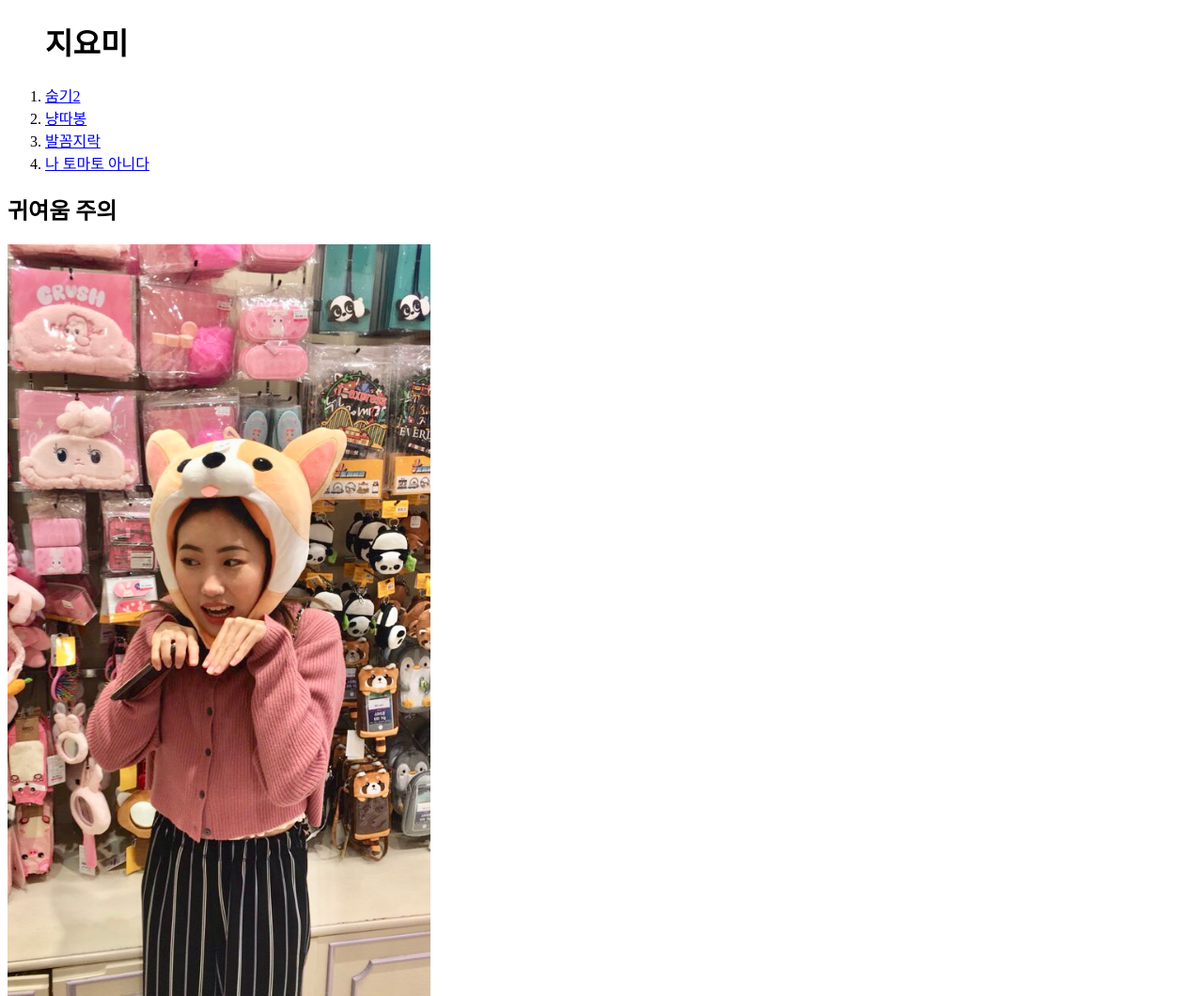
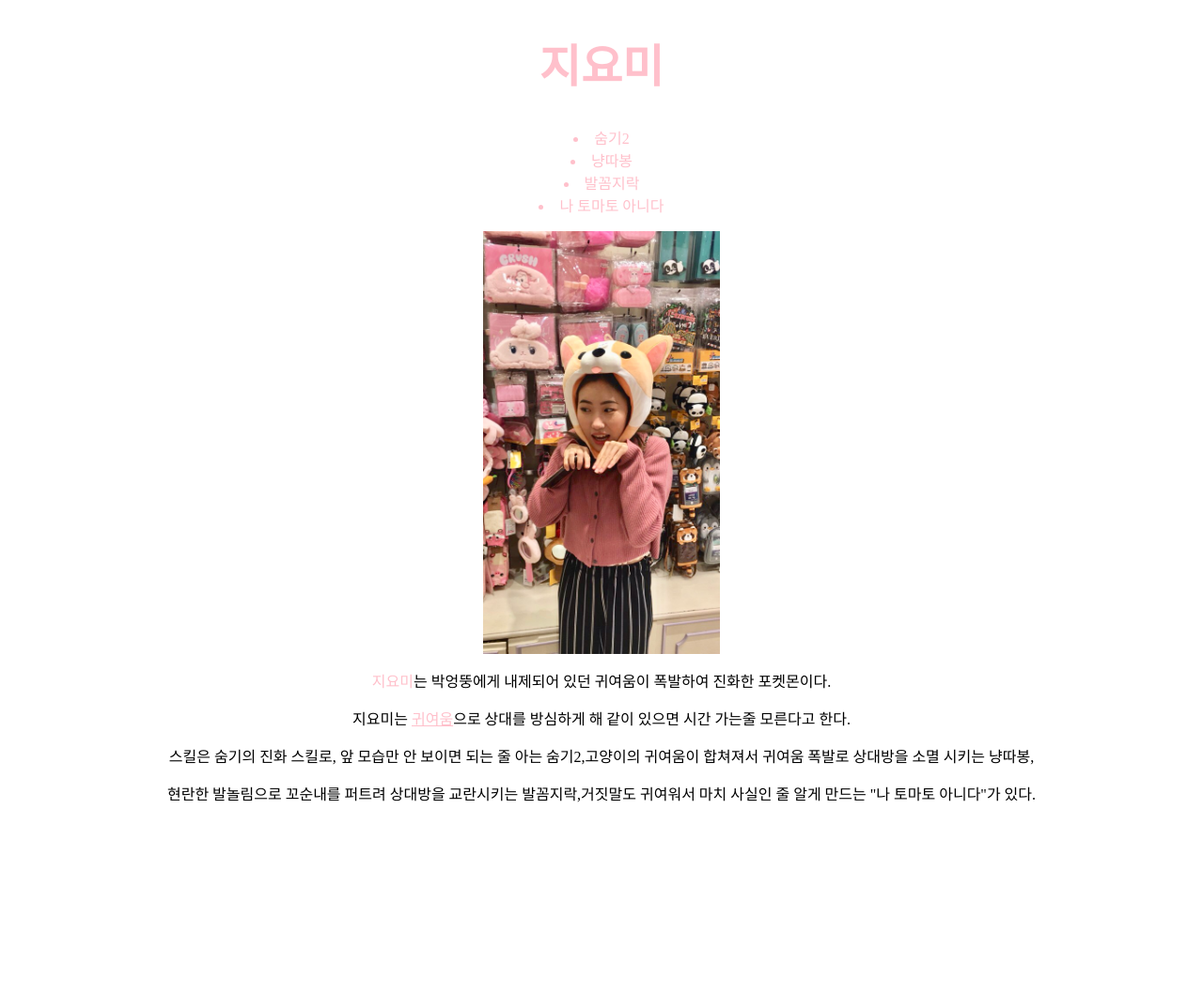
Before and after one commit to 10ESR10/web, a plain HTML site: page 지요미.html in a window 1280 px wide. Shown: the top 1060 px of the page at 94% size. After the commit the page ends 872 px from the top, so only its background shows below. Drawn offline with Linux system fonts and the light colour scheme.

Commit message:
Update 지요미.html

```diff
--- a/지요미.html
+++ b/지요미.html
@@ -3,18 +3,38 @@
 <head>
 <title>지요미</title>
 <meta charset="utf-8">
+<style>
+a {text-decoration: none;
+color: pink;
+text-align: center;}
+h1{color:pink;
+  text-align: center;
+  font-size: 300%;
+
+}
+li {text-align: center;
+  color: pink;
+}
+img {
+  display: block;
+  margin-left: auto;
+  margin-right: auto;
+  width: 20%;
+}
+p {text-align: center;}
+
+</style>
 </head>
 <body>
-<ol>
+<iframe src="권스틴비버.m4a" controls allow="autoplay" id="audio" hidden loop></iframe>
 <h1>지요미</h1>
  <li><a href="숨기2.jpg"target="_blank">숨기2</a></li>
   <li><a href="냥따봉.jpg"target="_blank">냥따봉</a></li>
   <li><a href="https://youtu.be/lh580ErBj_o"target="_blank">발꼼지락</a></li>
   <li><a href="https://youtu.be/0qvucn2IIzE"target="_blank">나 토마토 아니다</a></li>
-</ol>
 
-<h2>귀여움 주의</h2>
+
 <p><img src="지요미.jpg" width="450"></p>
-<a href="기타치기.jpg" target="_blank" title="코코 저리가라">지요미</a>는 박엉뚱에게 내재되어 있던 귀여움이 폭발하여 진화한 포켓몬이다.<p>지요미는<a title="하지만 엉뚱함도 아직 남아있다"> <u>귀여움</a></u>으로 상대를 방심하게 해 같이 있으면 시간 가는줄 모른다고 한다.</p>스킬은 숨기의 진화 스킬로, 앞 모습만 안 보이면 되는 줄 아는 숨기2,고양이의 귀여움이 합쳐져서 귀여움 폭발로 상대방을 소멸 시키는 냥따봉,현란한 발놀림으로 꼬순내를 퍼트려 상대방을 교란시키는 발꼼지락,거짓말도 귀여워서 마치 사실인 줄 알게 만드는 "나 토마토 아니다"가 있다.</p>
+<p><a href="기타치기.jpg" target="_blank" title="코코 저리가라">지요미</a>는 박엉뚱에게 내제되어 있던 귀여움이 폭발하여 진화한 포켓몬이다.<p>지요미는<a title="하지만 엉뚱함도 아직 남아있다"> <u>귀여움</a></u>으로 상대를 방심하게 해 같이 있으면 시간 가는줄 모른다고 한다.</p><p>스킬은 숨기의 진화 스킬로, 앞 모습만 안 보이면 되는 줄 아는 숨기2,고양이의 귀여움이 합쳐져서 귀여움 폭발로 상대방을 소멸 시키는 냥따봉,</P><p>현란한 발놀림으로 꼬순내를 퍼트려 상대방을 교란시키는 발꼼지락,거짓말도 귀여워서 마치 사실인 줄 알게 만드는 "나 토마토 아니다"가 있다.</p>
 </body>
 </html>
```
